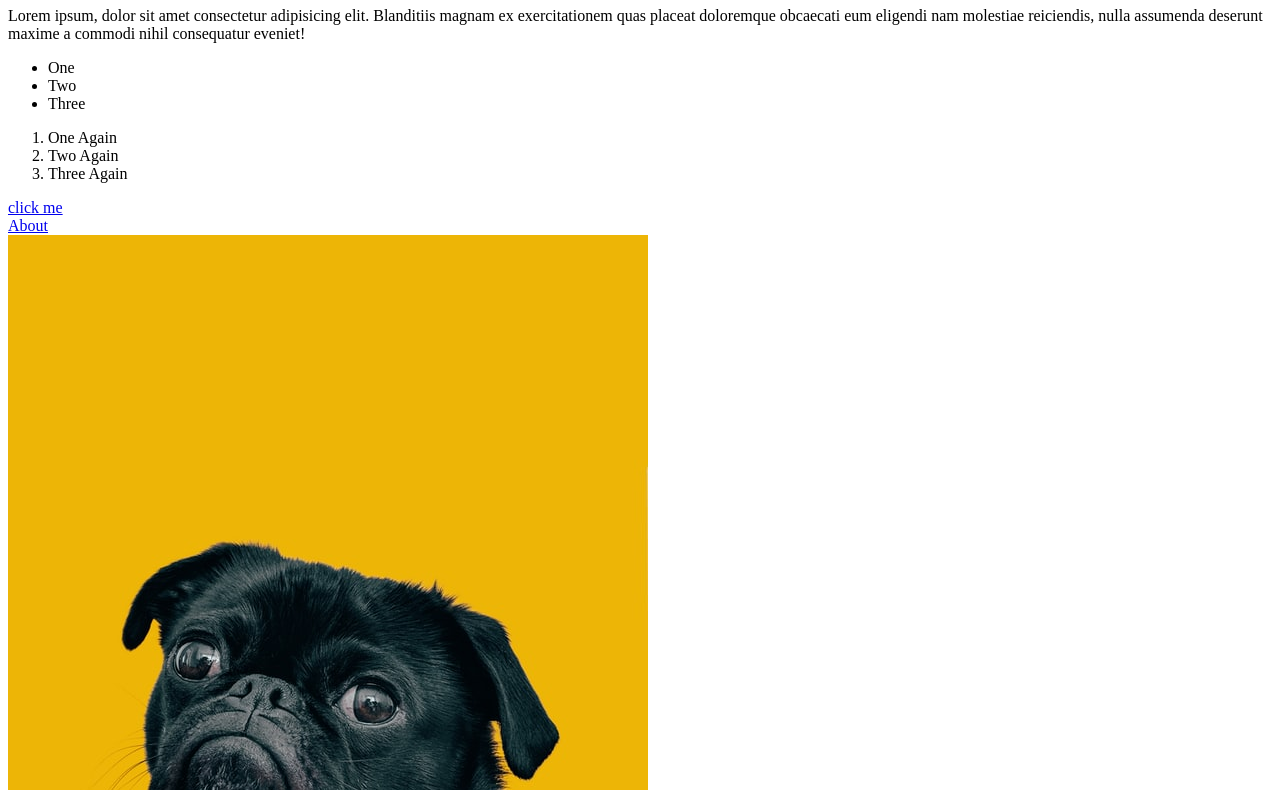
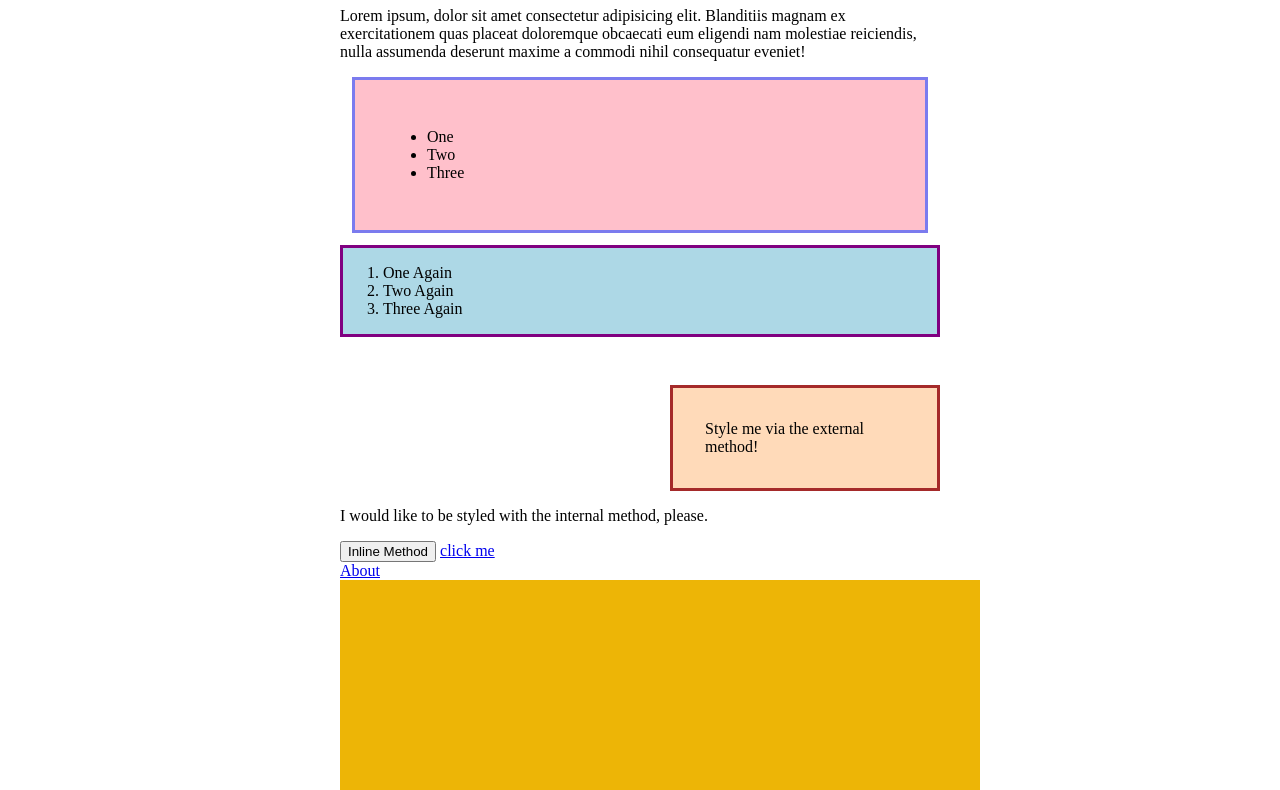
Before and after one commit to Keyukemi/MacOdinRecipe, a plain HTML site: page Index.html in a window 1280 px wide. Shown: the part 73-863 px from the top of the page. Drawn offline with Linux system fonts and the light colour scheme.

Commit message:
margins & Padding

```diff
--- a/Index.html
+++ b/Index.html
@@ -4,6 +4,7 @@
     <meta charset="UTF-8">
     <meta http-equiv="X-UA-Compatible" content="IE=edge">
     <meta name="viewport" content="width=device-width, initial-scale=1.0">
+    <link rel="stylesheet" href="style.css">
     <title>Testing HTML Again</title>
 </head>
 <body>
@@ -12,17 +13,25 @@
         Blanditiis magnam ex exercitationem quas placeat doloremque obcaecati eum eligendi nam molestiae reiciendis,
         nulla assumenda deserunt maxime a commodi nihil consequatur eveniet!</p>
 
+    <div class="one">
         <ul>
             <li>One</li>
             <li>Two</li>
             <li>Three</li>
         </ul>
+    </div>
 
+    <div class="two">
         <ol>
             <li>One Again</li>
             <li>Two Again</li>
             <li>Three Again</li>
         </ol>
+    </div>
+
+    <div class="three">Style me via the external method!</div>
+    <p>I would like to be styled with the internal method, please.</p>
+    <button>Inline Method</button>
 
     <a href="https://www.theodinproject.com/about">click me</a> <br>
 
--- /dev/null
+++ b/style.css
@@ -0,0 +1,28 @@
+body {
+    max-width: 600px;
+    margin: 0 auto;
+  }
+
+  .one {
+    background: pink;
+    border: 3px solid rgb(123, 123, 238);
+    /* CHANGE ME */
+    padding: 32px;
+    margin: 12px;
+  }
+
+  .two {
+    background: lightblue;
+    border: 3px solid purple;
+    /* CHANGE ME */
+    margin-bottom: 48px;
+  }
+
+  .three {
+    background: peachpuff;
+    border: 3px solid brown;
+    width: 200px;
+    /* CHANGE ME */
+    padding: 32px;
+    margin-left: auto;
+  }
```
Lines whose indentation alone changed are shown as unchanged.
